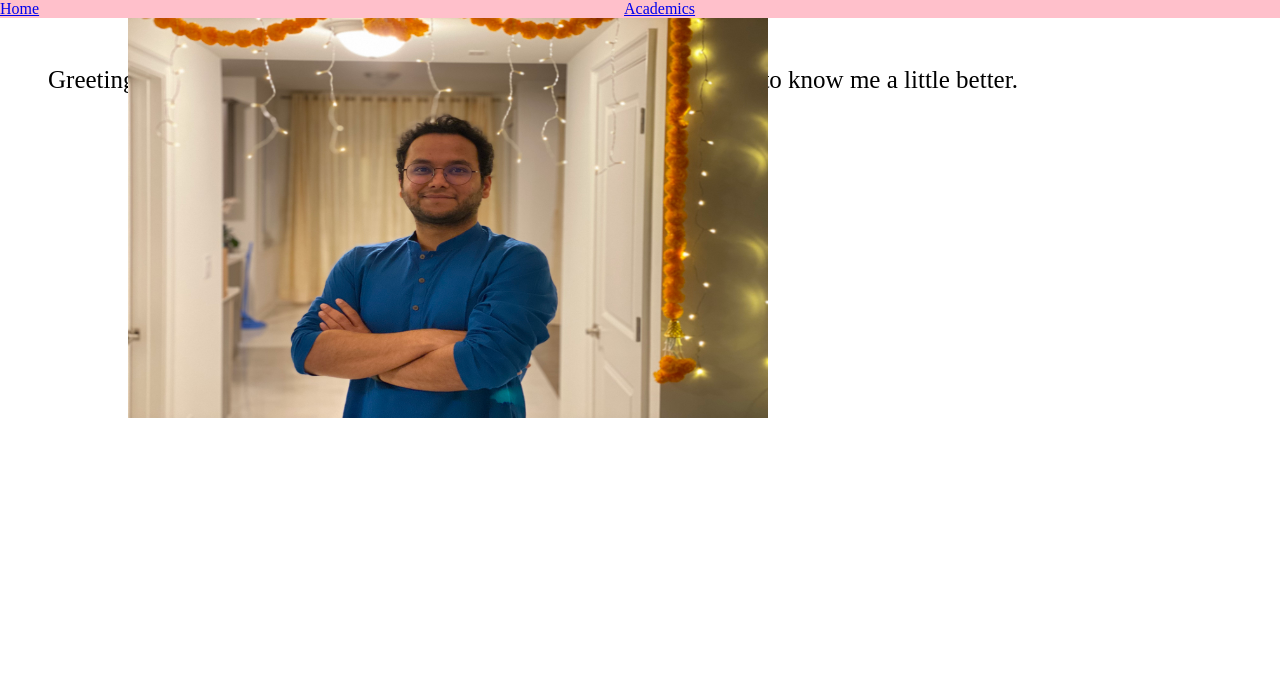
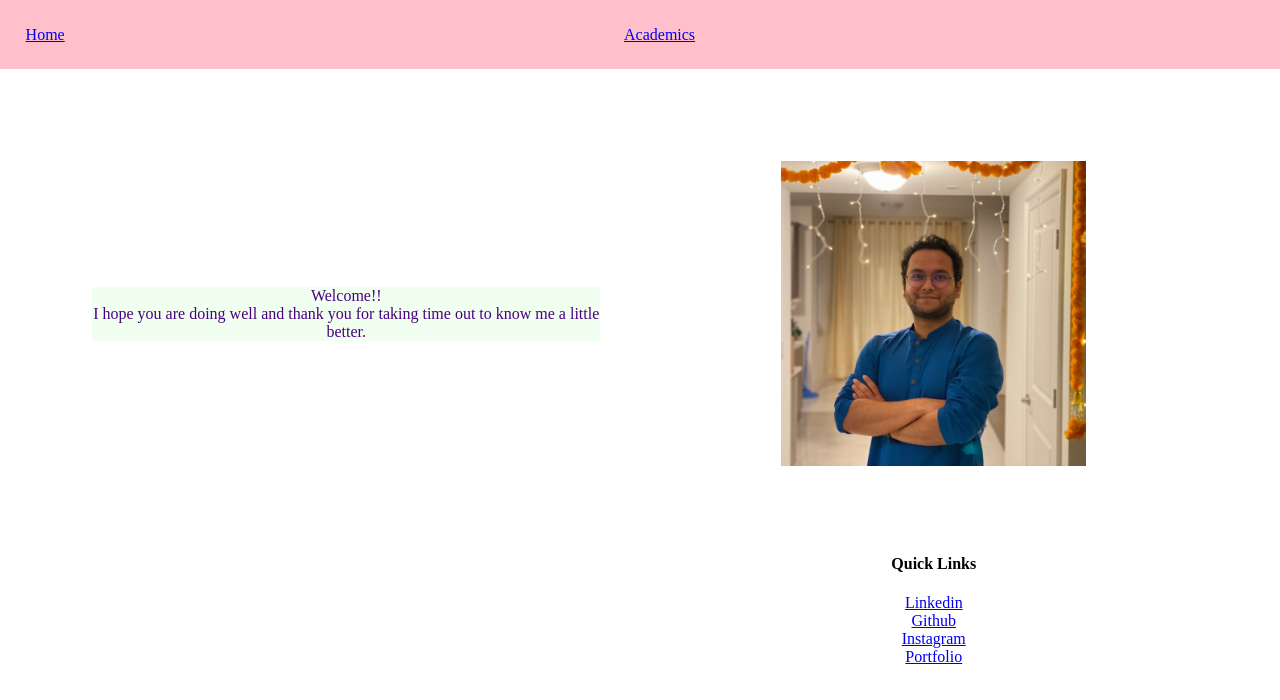
Before and after one commit to anujgit7/Personal_Website, a React (Create React App) app: page / in a window 1280 px wide. Shown: the top 700 px of the page. Built offline with nearby package versions, Linux system fonts and the light colour scheme; some icons are missing.

Commit message:
Working on home page

```diff
--- a/public/index.html
+++ b/public/index.html
@@ -15,6 +15,10 @@
       user's mobile device or desktop. See https://developers.google.com/web/fundamentals/web-app-manifest/
     -->
     <link rel="manifest" href="%PUBLIC_URL%/manifest.json" />
+    <link
+    rel="stylesheet"
+    href="https://cdn.jsdelivr.net/gh/dheereshagrwal/colored-icons@master/ci.min.css"
+    />
     <!--
       Notice the use of %PUBLIC_URL% in the tags above.
       It will be replaced with the URL of the `public` folder during the build.
--- /dev/null
+++ b/src/CustomTable.js
@@ -0,0 +1,21 @@
+import React from 'react'
+
+const CustomTable = ({ data }) => {
+    console.log(data)
+    const tableRows = data.map((row, rowIndex) => (
+        <tr key={rowIndex}>
+            {row.map((cell, cellIndex) => (
+                <td key={cellIndex}>{cell}</td>
+            ))}
+        </tr>
+    ));
+    console.log(tableRows)
+
+  return (
+    <table style={{borderCollapse: 'separate', borderSpacing: '10px 5px'}}>
+        <tbody>{ tableRows }</tbody>
+    </table>
+  )
+}
+
+export default CustomTable
--- a/src/academics.js
+++ b/src/academics.js
@@ -1,26 +1,36 @@
+import CustomTable from "./CustomTable";
+
 function Academics () {
+
+    const data1 = [
+        ['Master Of Science in Computer Science', '2021 - 2022'],
+        ['Stony Brook University', 'Stony Brook, NY']
+    ];
+
+    const data2 = [
+        ['B.E. in Electronics and Communication', '2013 - 2017'],
+        ['Visvesvarya Technological University', 'Bangalore']
+    ]
+
     return (
-        <div className="academic-div">
-                Academics
-                <h4>MASTER OF SCIENCE</h4>
-                <table>
-                    <tr>
-                        <td>Master Of Science in Computer Science</td>
-                        <td>Feb 2021-Dec 2022</td>
-                    </tr>
-                    <tr>
-                        <td>Stony Brook University</td>
-                        <td>Stony Brook, NY</td>
-                    </tr>
-                    <tr>
-                        <td>Bachelor of Engineering</td>
-                        <td></td>
-                    </tr>
-                </table>
+        <div className="academic-div" style={styles.div}>
+
+                <h1>MASTER OF SCIENCE</h1>
+                <CustomTable data={ data1 } />
+
+                <h1>Bachelor of Engineering</h1>
+                <CustomTable data={ data2} />
         </div>
-
-
     );
 }
 
+const styles = {
+    div : {
+        display: 'flex',
+        flexDirection: 'column',
+        justifyContent: 'center',
+        alignItems: 'center',
+    }
+}
+
 export default Academics;
--- a/src/home.js
+++ b/src/home.js
@@ -2,11 +2,44 @@ import IMG_3559 from './IMG_3559.jpeg';
 
 function Home () {
     return (
-        <div style={styles.div}>
-            <p>Greetings!! Hope you are doing well and thank you for taking time out
-                to know me a little better.</p>
+        <div style={styles.div1}>
+            <div style={styles.div}>
+            <p style={styles.p}>Welcome!!<br />
+            I hope you are doing well and thank you for taking time out
+            to know me a little better.<br /></p>
+            </div>
+
+            <div style={styles.div}>
             {/* <img source={require('./IMG_3559.jpeg')} style={styles.img}></img> */}
             <img src={IMG_3559} alt={'Profile Photo'} style={styles.img}></img>
+            </div>
+
+            <div style={styles.div}>
+            </div>
+
+            <div style={{...styles.div, flexDirection: 'column'}}>
+
+            <h4>Quick Links</h4>
+
+            <div>
+                <i className="ci ci-linkedin ci-md"></i>
+                <a href='https://www.linkedin.com/in/anuj-johri/' target='_blank'>Linkedin</a>
+            </div>
+
+            <div>
+                <i className="ci ci-github ci-md"></i>
+                <a href='https://github.com/AJ-ANUJ' target='_blank'>Github</a>
+            </div>
+
+            <div>
+            <i className="ci ci-instagram ci-md"></i>
+            <a href='https://instagram.com/anuj_johri?igshid=OGQ5ZDc2ODk2ZA%3D%3D&utm_source=qr' target='_blank'>Instagram</a>
+            </div>
+            <div>
+                <a href='http://wellfound.com/u/anuj-johri-3' target='_blank'>Portfolio</a>
+            </div>
+
+            </div>
         </div>
     );
 }
@@ -14,13 +47,49 @@ function Home () {
 const styles = {
 
     div : {
+        margin: '5%',
         display: 'flex',
-        flexDirection: 'row',
+        justifyContent: 'center',
+        alignItems: 'center',
+    },
+
+    quickLink: {
+        margin: '5%',
+        display: 'flex',
+        flexDirection: 'column',
+        justifyContent: 'center',
+        alignItems: 'center',
+    },
+
+    div1 : {
+        display: 'grid',
+        gridTemplateColumns: 'repeat(2, 1fr)',
+        gridGap: '2%',
+        padding: '5%',
     },
 
     img : {
-        width:'50%',
-        height: '50%',
+        maxWidth: '60%',
+        aspectRatio: '1/1',
+        objectFit: 'cover',
+        // margin: '10px',
+        // width:'30%',
+        // height: '30%',
+        // padding: '70px'
+    },
+
+    p : {
+        // fontFamily: "'Comic Sans MS', 'Comic Sans', 'cursive'",
+        // // fontSize: '60px',
+        // maxWidth: '60%',
+        // // height: '30%',
+        // margin: '80px',
+        // // padding: '70px',
+        backgroundColor: '#F0FFF0',
+        textAlign: 'center',
+        color: '#4B0082',
+        whiteSpace: 'normal',
+        wordWrap: 'break-word',
     }
 }
 
--- a/src/index.css
+++ b/src/index.css
@@ -1,5 +1,7 @@
 body {
   margin: 0;
+  overflow-x: hidden;
+  overflow-y: hidden;
   /* background-color: yellow; */
 }
 
@@ -8,24 +10,23 @@ body {
     monospace;
 } */
 
-button {
+/* button {
   background-color: rgb(71, 68, 138);
   max-width: 100%;
   height: 50px;
   color: white;
-  /* border-radius: 1rem; */
+  border-radius: 1rem;
   border: none;
   cursor: pointer;
-}
+}*/
 
-p {
-  max-width: 100%;
-  text-align: center;
-  margin: 3rem;
-  font-size: 25px;
-}
+/* p {
+  font-family: Comic Sans MS, Comic Sans, cursive;
+  font-size: 60px;
+  margin:10px;
+} */
 
-.academic-div {
+/*.academic-div {
   position: relative;
   font-size: 30px;
   margin: 3rem;
@@ -38,4 +39,4 @@ img {
   max-height: 50%;
   left: 10%;
   right: 10%;
-}
+} */
--- a/src/menu.js
+++ b/src/menu.js
@@ -18,7 +18,7 @@ const styles = {
         display: 'flex',
         maxWidth: '100%',
         margin: '0%',
-        padding: '0%',
+        padding: '2%',
         justifyContent: 'space-between',
         alignItems: 'center',
         backgroundColor: 'pink',
```
Also changed, not shown: src/Achievements.js (added, +9 -0 lines).
